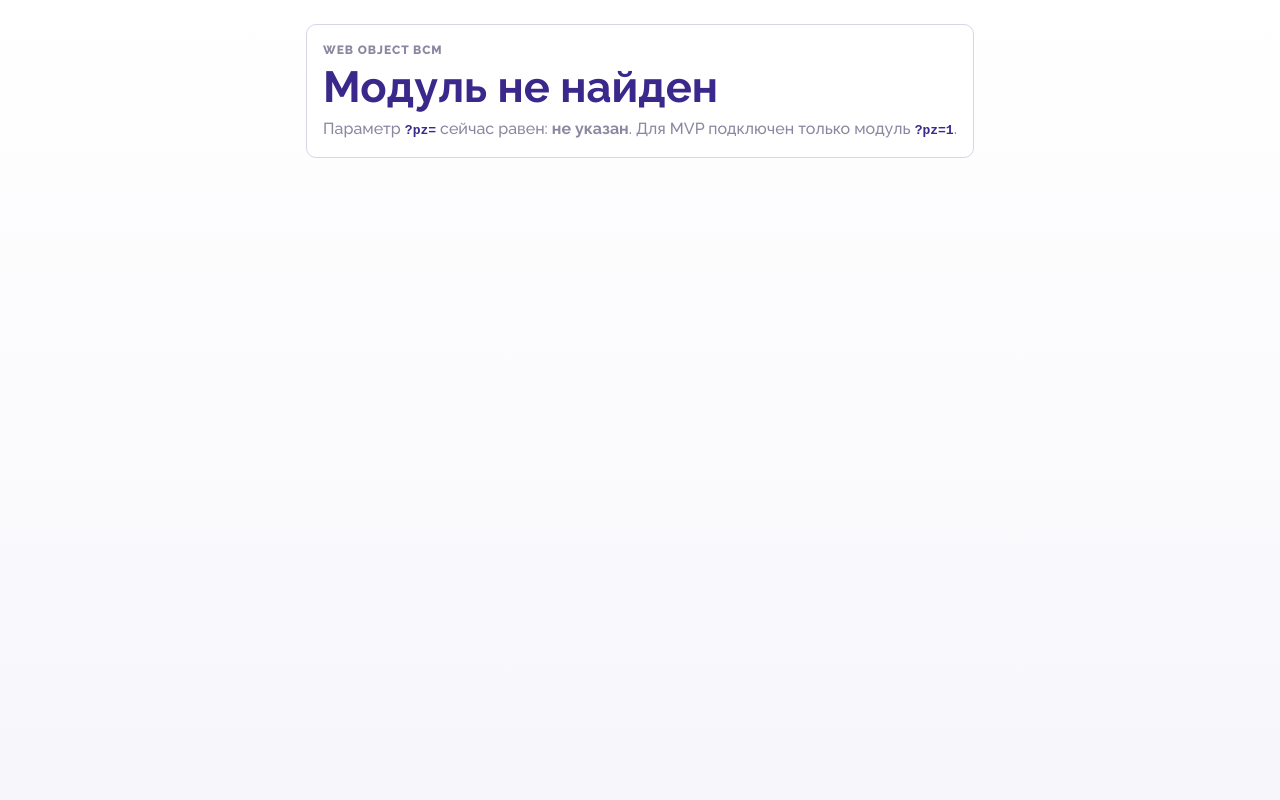
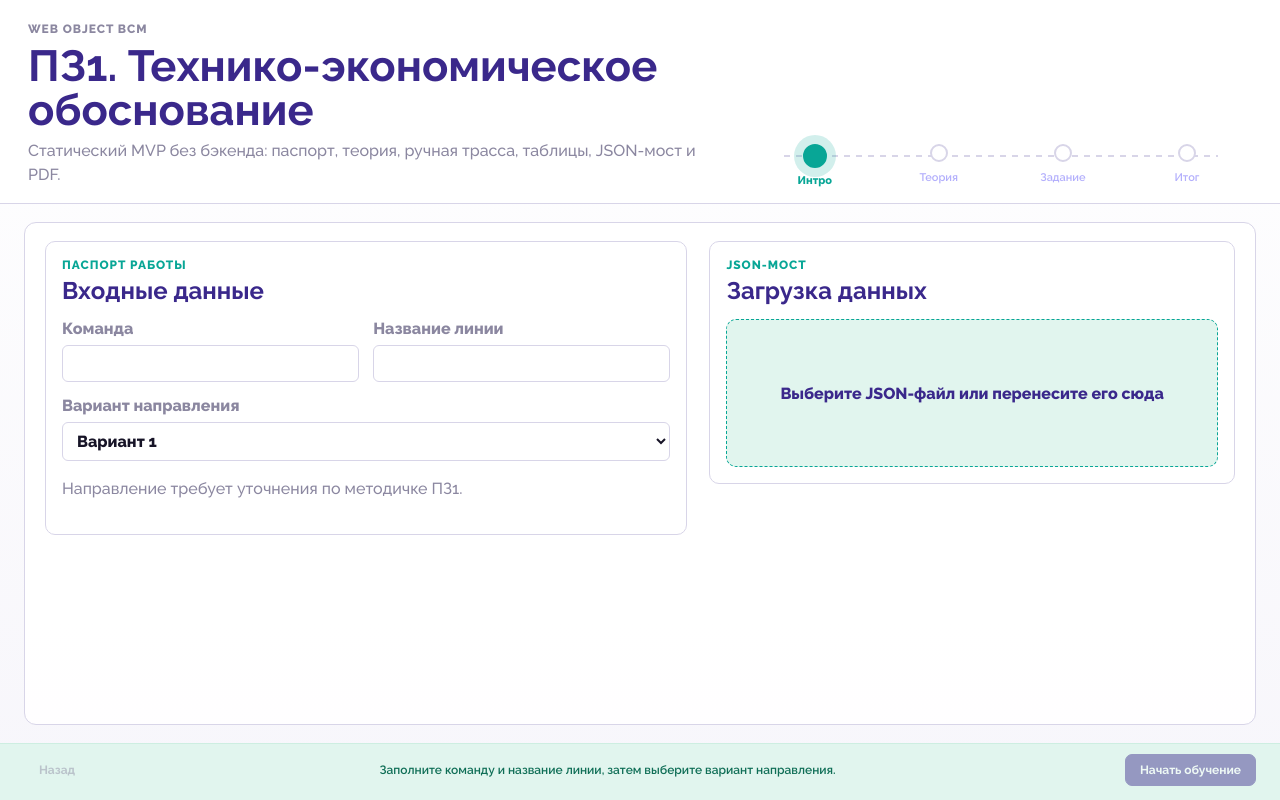
Before and after one commit to Agur-sama/HSR_front, a React (Vite) app: page / in a window 1280 px wide. Built offline with nearby package versions, Linux system fonts and the light colour scheme.

Commit message:
Open PZ1 by default

```diff
--- a/src/app/App.tsx
+++ b/src/app/App.tsx
@@ -3,7 +3,7 @@ import type { PzNumber } from '../modules/types';
 
 export function App() {
   const pzNumber = readPzNumber(window.location.search);
-  const module = pzNumber === null ? undefined : moduleRegistry[pzNumber];
+  const module = moduleRegistry[pzNumber];
 
   if (!module) {
     return <ModuleNotFound requestedPz={pzNumber} />;
@@ -13,12 +13,16 @@ export function App() {
   return <SelectedModule />;
 }
 
-function readPzNumber(search: string): PzNumber | null {
+function readPzNumber(search: string): PzNumber {
   const rawValue = new URLSearchParams(search).get('pz');
+  if (rawValue === null) {
+    return 1;
+  }
+
   const parsed = Number(rawValue);
 
   if (!Number.isInteger(parsed) || parsed < 1 || parsed > 8) {
-    return null;
+    return 1;
   }
 
   return parsed as PzNumber;
```
Also changed, not shown: 1 other file (tests, documents, lock files or other folders).
